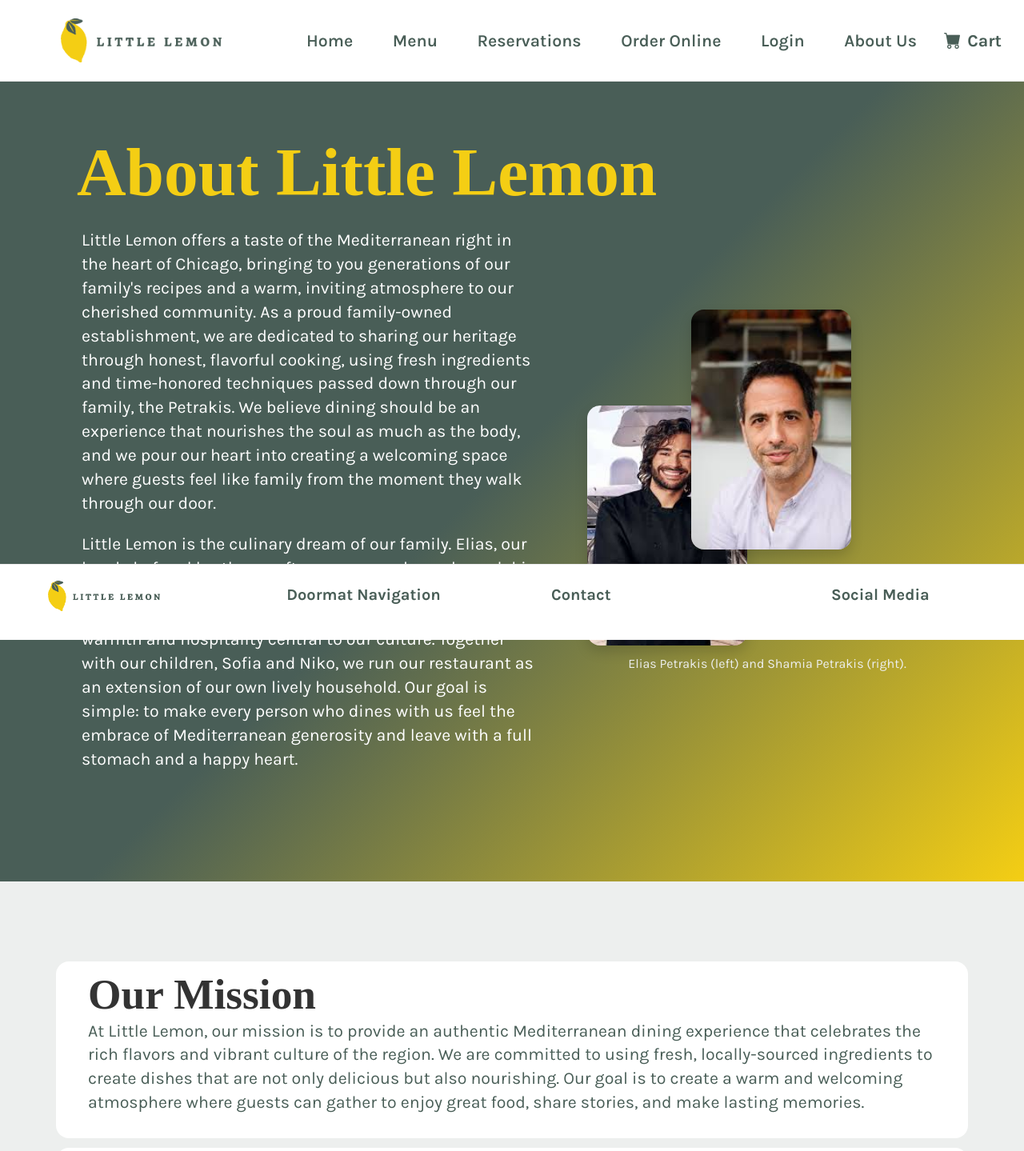
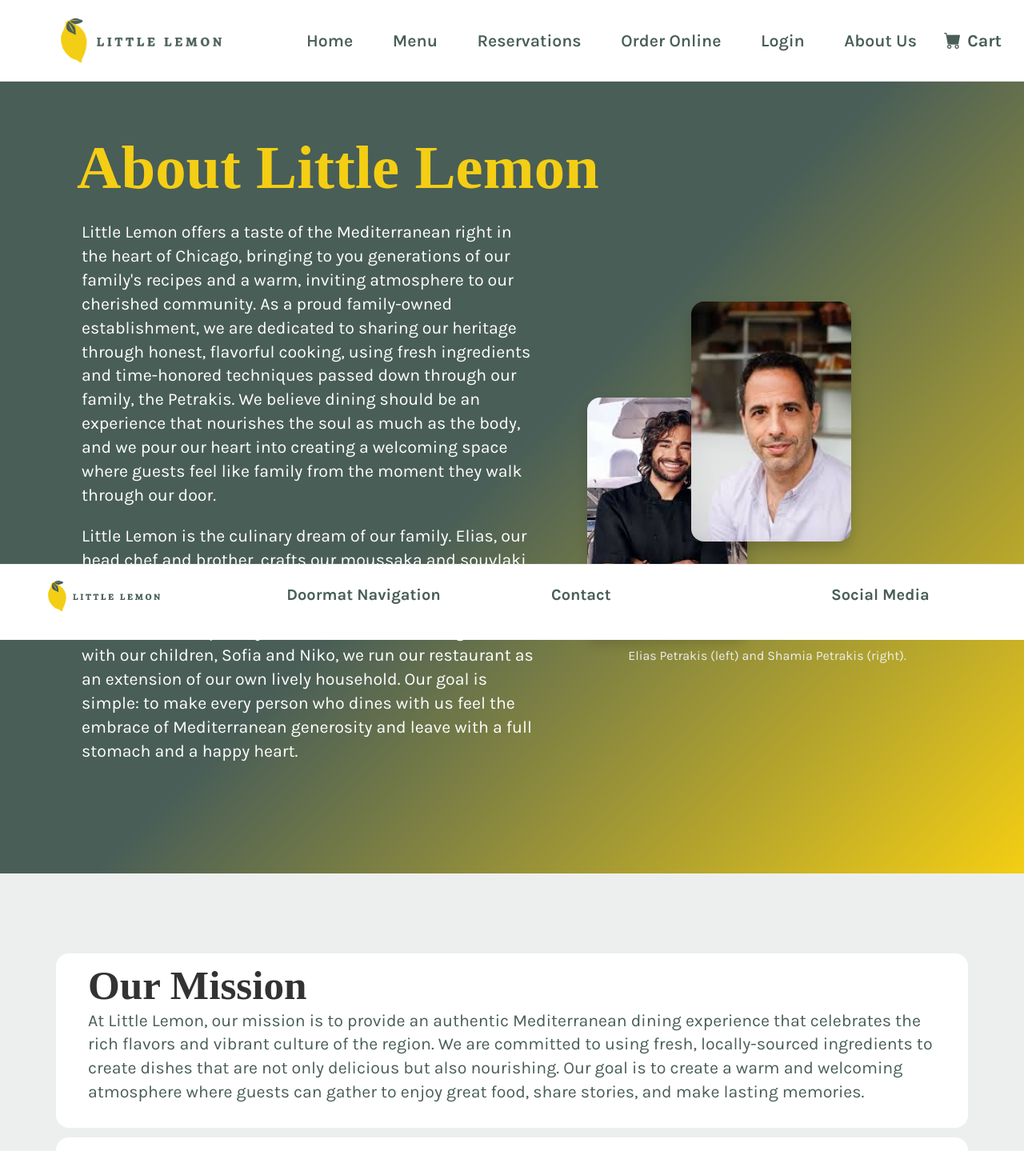
Before and after one commit to Edward-Flannagin/capstone-redo, a React (Create React App) app in the folder capstone-redo/: page /about in a window 1280 px wide. Shown: the top 1439 px of the page at 80% size. Built offline with nearby package versions, Linux system fonts and the light colour scheme; a web font is replaced by a local one.

Commit message:
finalized
finalized

```diff
--- a/capstone-redo/src/App.css
+++ b/capstone-redo/src/App.css
@@ -22,9 +22,9 @@
   overflow-x: hidden;
 }
 
-h1 {
+h1, .table-select-h1, .menu-h1 h1{
   font-family: 'Markazi Text', serif;
-  font-size: 64pt;
+  font-size: clamp(32px, 6vw, 64pt);
   margin: 0;
   padding-top: 30px;
   text-align: left;
@@ -39,7 +39,7 @@
 }
 
 h2 {
-  font-size: 40pt;
+  font-size: clamp(24px, 4vw, 40pt);
   font-family: "Markazi Text";
   margin-left: 70px;
 }
@@ -452,7 +452,7 @@
 .testimonials-header h2 {
   margin: 0;
   color: #333;
-  font-size: 40pt;
+  font-size: clamp(24px, 4vw, 40pt);
 }
 
 /* Testimonials Scroll Container */
@@ -1006,7 +1006,7 @@
   align-items: center;
   justify-content: space-between;
   gap: clamp(12px, 2vw, 24px);
-  font-size: 40pt;
+  font-size: clamp(24px, 4vw, 40pt);
   max-width: 100vw;
   margin: 0 auto clamp(24px, 4vw, 48px);
   text-align: left;
@@ -1017,7 +1017,7 @@
   display: flex;
   margin: 0;
   color: #333;
-  font-size: 40pt;
+  font-size: clamp(24px, 4vw, 40pt);
 }
 
 .menu-button {
@@ -1191,7 +1191,7 @@
 .testimonials-header h2 {
   margin: 0;
   color: #333;
-  font-size: 40pt;
+  font-size: clamp(24px, 4vw, 40pt);
 }
 
 /* Testimonials Scroll Container */
@@ -1360,7 +1360,7 @@
   margin: 0;
   margin-left: clamp(16px, 5vw, 70px);
   color: #F4CE14;
-  font-size: 64pt;
+  font-size: clamp(32px, 6vw, 64pt);
   padding-top: 30px;
   text-align: left;
 }
@@ -1467,7 +1467,7 @@
 }
 
 .about-page-content h1 {
-  font-size: 64pt;
+  font-size: clamp(32px, 6vw, 64pt);
   font-family: "Markazi Text";
   font-weight: 600;
   margin: 0;
@@ -2039,7 +2039,7 @@
 
 .table-select-headers .table-select-h1 {
   color: #F4CE14;
-  font-size: 64pt;
+  font-size: clamp(32px, 6vw, 64pt);
   padding-top: 30px;
 }
 
@@ -2071,7 +2071,7 @@
 
 .booking-h1-and-h2 {
   font-family: 'Markazi Text', serif;
-  font-size: 64pt;
+  font-size: clamp(32px, 6vw, 64pt);
   margin: 0;
   padding-top: 30px;
   text-align: left;
@@ -2402,13 +2402,13 @@
 
 .table-select-headers .table-select-h1 {
   color: #F4CE14;
-  font-size: 64pt;
+  font-size: clamp(32px, 6vw, 64pt);
   padding-top: 30px;
 }
 
 .table-select-headers .table-select-h2 {
   color: #EDEFEE;
-  font-size: 40pt;
+  font-size: clamp(24px, 4vw, 40pt);
   font-weight: 400;
   margin-top: 6px;
 }
```
Also changed, not shown: capstone-redo/src/pages/TableSelectPage.css (+6 -1 lines).
